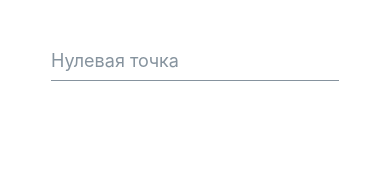
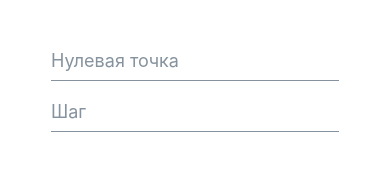
Before and after one commit to alexamy/leveler-table-app, a React Native app: screen / in a window 390 px wide. Shown: the top 192 px of the page. Built offline with nearby package versions, Linux system fonts and the light colour scheme.

Commit message:
add step input

```diff
--- /dev/null
+++ b/src/Table/Step.tsx
@@ -0,0 +1,43 @@
+import { Input } from '@rneui/themed';
+import { View } from 'react-native';
+import { styles } from './styles';
+import { MachineContext } from '../MachineContext';
+import { getNumberColor } from './helpers';
+
+export function Step() {
+  const actor = MachineContext.useActorRef();
+  const zero = MachineContext.useSelector(
+    snapshot => snapshot.context.step,
+  );
+
+  return (
+    <View style={styles.headRow}>
+      <StepInput
+        value={zero}
+        onChangeText={text => actor.send({
+          type: "change step",
+          value: text,
+        })}
+      />
+    </View>
+  );
+}
+
+function StepInput(props: {
+  value: string;
+  onChangeText: (text: string) => void;
+}) {
+  const color = getNumberColor(props.value);
+
+  return (
+    <Input
+      testID='input-step'
+      keyboardType='numeric'
+      textAlign='right'
+      placeholder='Шаг'
+      value={props.value}
+      onChangeText={props.onChangeText}
+      style={{ color }}
+    />
+  );
+}
--- a/src/Table/index.tsx
+++ b/src/Table/index.tsx
@@ -6,6 +6,7 @@ import { Zero } from './Zero';
 import { styles } from './styles';
 import { Text } from '@rneui/themed';
 import { MachineContext } from '../MachineContext';
+import { Step } from './Step';
 
 export function Table() {
   return (
@@ -13,6 +14,7 @@ export function Table() {
       <View style={styles.top}>
         <Zero />
         <DeleteIndicator />
+        <Step />
         <Measurements />
       </View>
       <View style={styles.bottom}>
--- a/src/machine.ts
+++ b/src/machine.ts
@@ -2,6 +2,7 @@ import { assign, setup } from "xstate";
 
 type Events =
 | { type: "change zero point", value: string }
+| { type: "change step", value: string }
 | { type: "add measurement" }
 | { type: "remove measurement", index: number }
 | { type: "change measurement", index: number, value: string }
@@ -11,11 +12,13 @@ type Events =
 
 type Context = {
   zero: string;
+  step: string;
   measurements: Array<{ size: string, offset: string }>;
 }
 
 const initialContext = {
   zero: "",
+  step: "",
   measurements: [],
 } satisfies Context;
 
```
